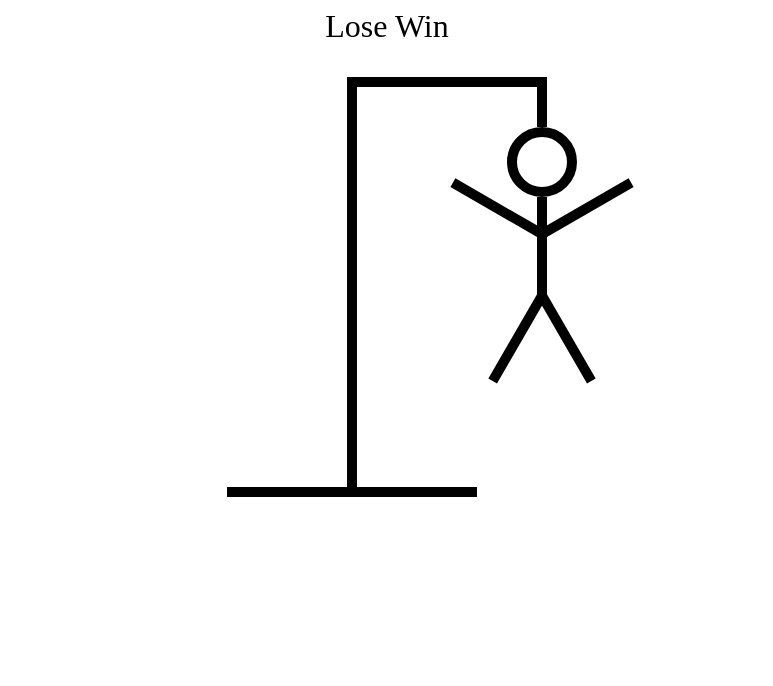
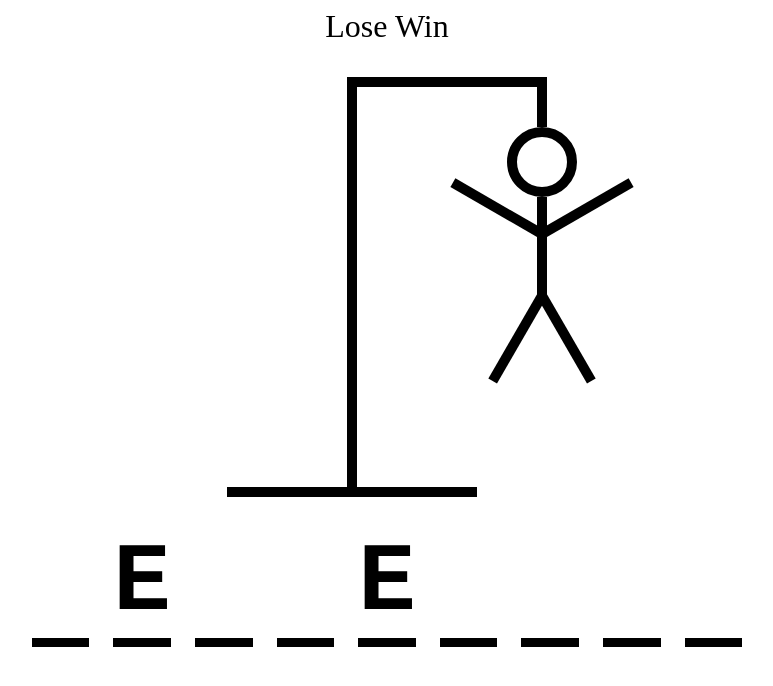
Before and after one commit to martimb01/React-TS-Hangman, a React (Vite) app in the folder hangman/: page / in a window 1280 px wide. Shown: the top 686 px of the page, without its empty margins (253-1026 px from the left). Built offline with nearby package versions, Linux system fonts and the light colour scheme.

Commit message:
Initial HangmanWord component done, moving to the Keyboard component

```diff
--- a/hangman/src/components/HangmanWord.tsx
+++ b/hangman/src/components/HangmanWord.tsx
@@ -1,5 +1,21 @@
+import style from "../css/HangmanWord.module.css"
+const word = "testerino"
+const guessedLetters = "e"
+
 function HangmanWord() {
-
+    return (
+        <div className={style.mainContainer}>
+            {word.split("").map((letter, index) => {
+                return <span className={style.letter}>
+                            <span style={{
+                                visibility: guessedLetters.includes(letter) ? "visible" : "hidden"
+                            }} key={index}>
+                                {letter}
+                            </span>
+                        </span>
+            })}
+        </div>
+    )
 }
 
 export default HangmanWord;
--- /dev/null
+++ b/hangman/src/css/HangmanWord.module.css
@@ -0,0 +1,12 @@
+.mainContainer {
+    display: flex;
+    gap: .25em;
+    font-size: 6rem;
+    font-weight: bold;
+    text-transform: uppercase;
+    font-family: monospace;
+}
+
+.letter {
+    border-bottom: .1em solid black;
+}
```
